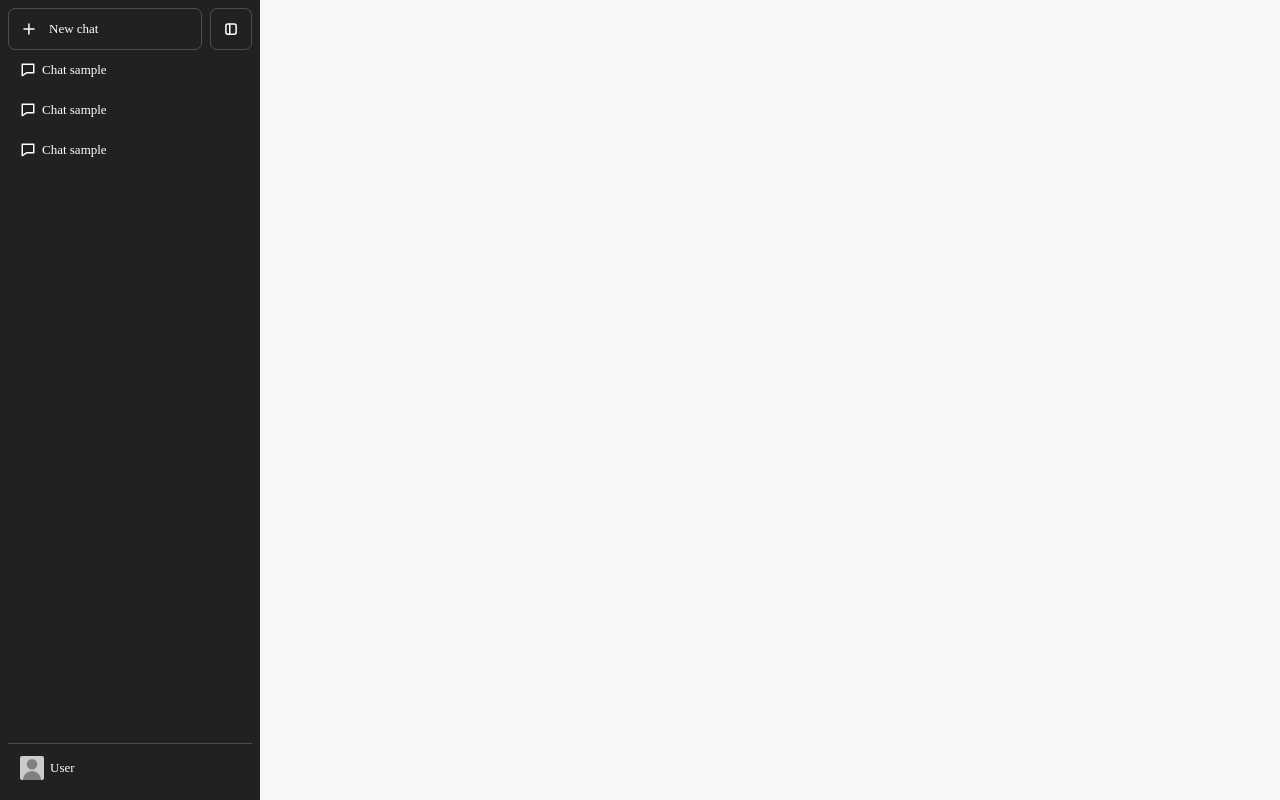
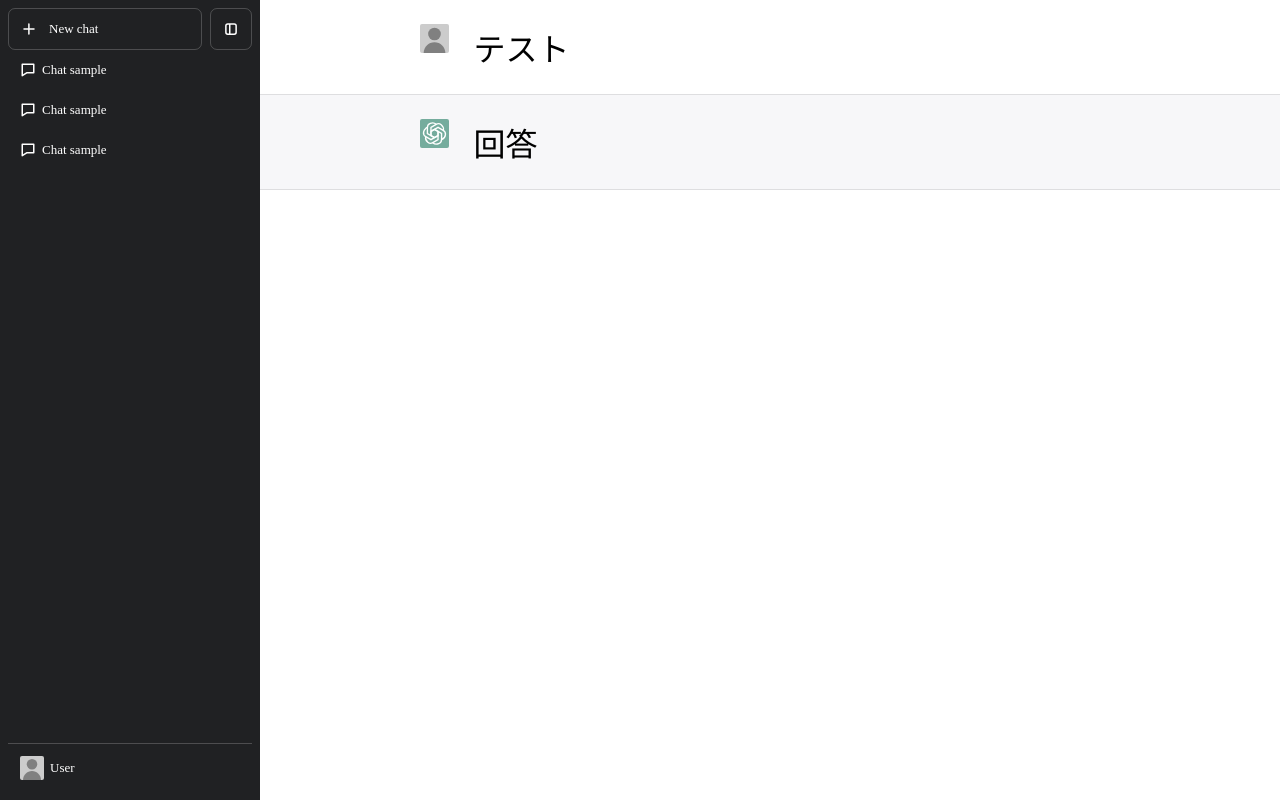
Before and after one commit to Atsumi-Gakuto/FakeChatGPT, a plain HTML site: page index.html in a window 1280 px wide. Drawn offline with Linux system fonts and the light colour scheme.

Commit message:
チャット画面の作成

```diff
--- a/index.html
+++ b/index.html
@@ -37,5 +37,15 @@
                 </div>
             </div>
         </div>
+        <div id="chat_area">
+            <div class="user_chat">
+                <img src="images/defalt_user.svg">
+                <p>テスト</p>
+            </div>
+            <div class="gpt_chat">
+                <img src="images/chat_gpt.svg">
+                <p>回答</p>
+            </div>
+        </div>
     </body>
 </html>
--- a/stylesheet.css
+++ b/stylesheet.css
@@ -1,7 +1,7 @@
 /* 全体の要素 */
 body {
+    display: flex;
     margin: 0;
-    background-color: #f7f7f9;
 }
 p {
     margin: 0;
@@ -43,10 +43,10 @@ p {
     margin-right: 12px;
 }
 #chat_list {
+    flex-grow: 1;
     display: flex;
     flex-direction: column;
     flex-wrap: nowrap;
-    flex-grow: 1;
     overflow: hidden;
 }
 .side_bar_list {
@@ -67,3 +67,31 @@ p {
     height: 24px;
     border-radius: 2px;
 }
+#chat_area {
+    flex-grow: 1;
+    display: flex;
+    flex-direction: column;
+    height: 100vh;
+    overflow: auto;
+}
+#chat_area * {
+    font-size: xx-large;
+}
+.user_chat, .gpt_chat {
+    display: flex;
+    width: 700px;
+    padding: 24px calc((100vw - 260px - 700px) / 2);
+}
+.user_chat > img, .gpt_chat > img {
+    width: 2ex;
+    height: 2ex;
+    border-radius: 2px;
+}
+.user_chat > p, .gpt_chat > p {
+    margin-left: 24px;
+}
+.gpt_chat {
+    background-color: #f7f7f9;
+    border-top: solid 1px rgba(0, 0, 0, 10%);
+    border-bottom: solid 1px rgba(0, 0, 0, 10%);
+}
```
